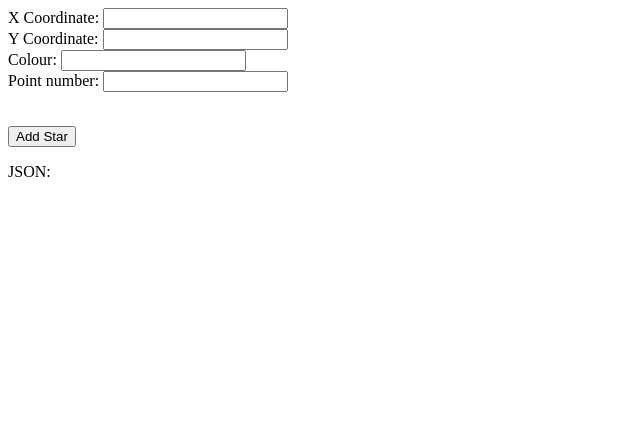
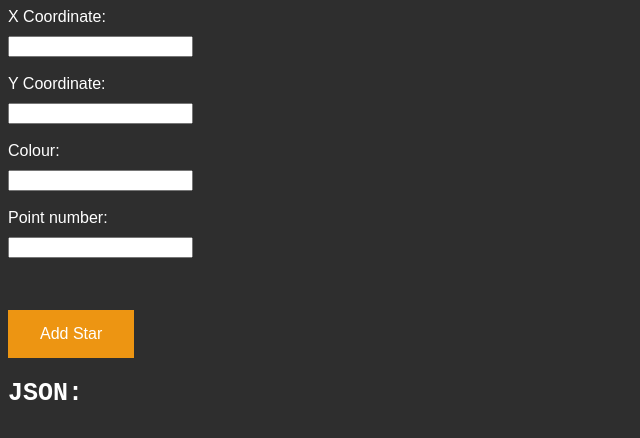
Before and after one commit to Lucy-Qingya-Wu/constellations, a plain HTML site: page json-generator/jsonify.html in a window 1280 px wide. Shown: the whole page, without its empty margins (0-640 px from the left). Drawn offline with Linux system fonts and the light colour scheme.

Commit message:
added css for json-ifier

```diff
--- a/json-generator/jsonify.html
+++ b/json-generator/jsonify.html
@@ -1,5 +1,6 @@
 <body>
 <head>
+    <link rel="stylesheet" type="text/css" href="style.css">
 </head>
   <body>
       <div ng-controller="myController">
@@ -14,7 +15,7 @@
             <input type="number" id="numPoints"></br>
             </form></br>
             <button onclick="addStar()"> Add Star </button>
-            <p>JSON:</p>
+            <h2>JSON:</h2>
             <p id="jsonObject"></p>
       </div>
   </body>
--- /dev/null
+++ b/json-generator/style.css
@@ -0,0 +1,36 @@
+body{
+	background-color: #2E2E2E;
+}
+
+p{
+	font-family: Monospace;
+	font-size: 22px;
+	color: #fff;
+}
+
+h2{
+	font-family: Monospace;
+	font-size: 25px;
+	color: #fff;
+}
+
+label, input {
+    display: block;
+}
+
+label{
+	font-family: Sans-serif;
+	color: #fff;
+	margin-bottom: 10px;
+}
+
+button {
+    background-color: #ed9512;
+    border: none;
+    color: white;
+    padding: 15px 32px;
+    text-align: center;
+    text-decoration: none;
+    display: inline-block;
+    font-size: 16px;
+}
```
